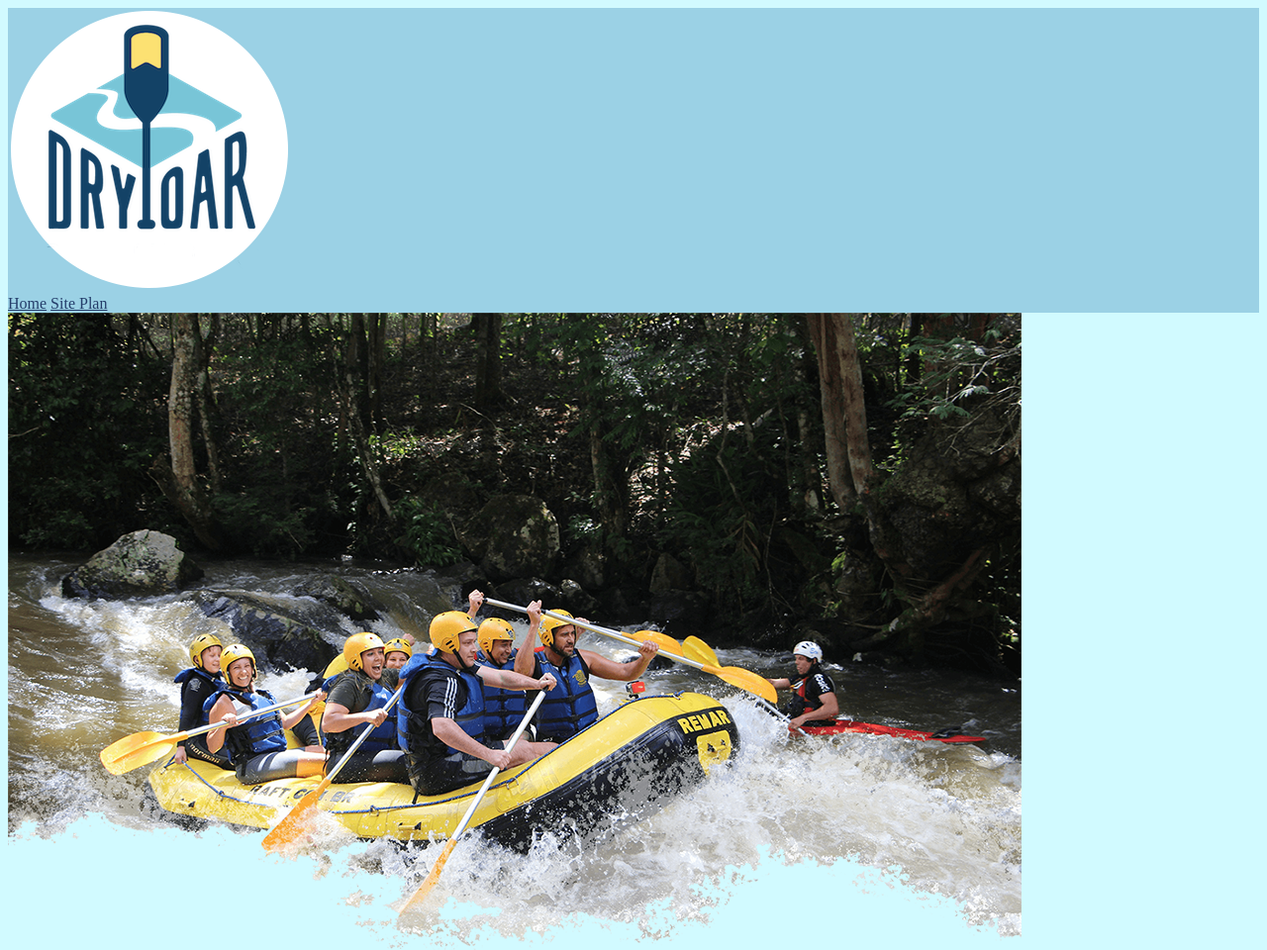
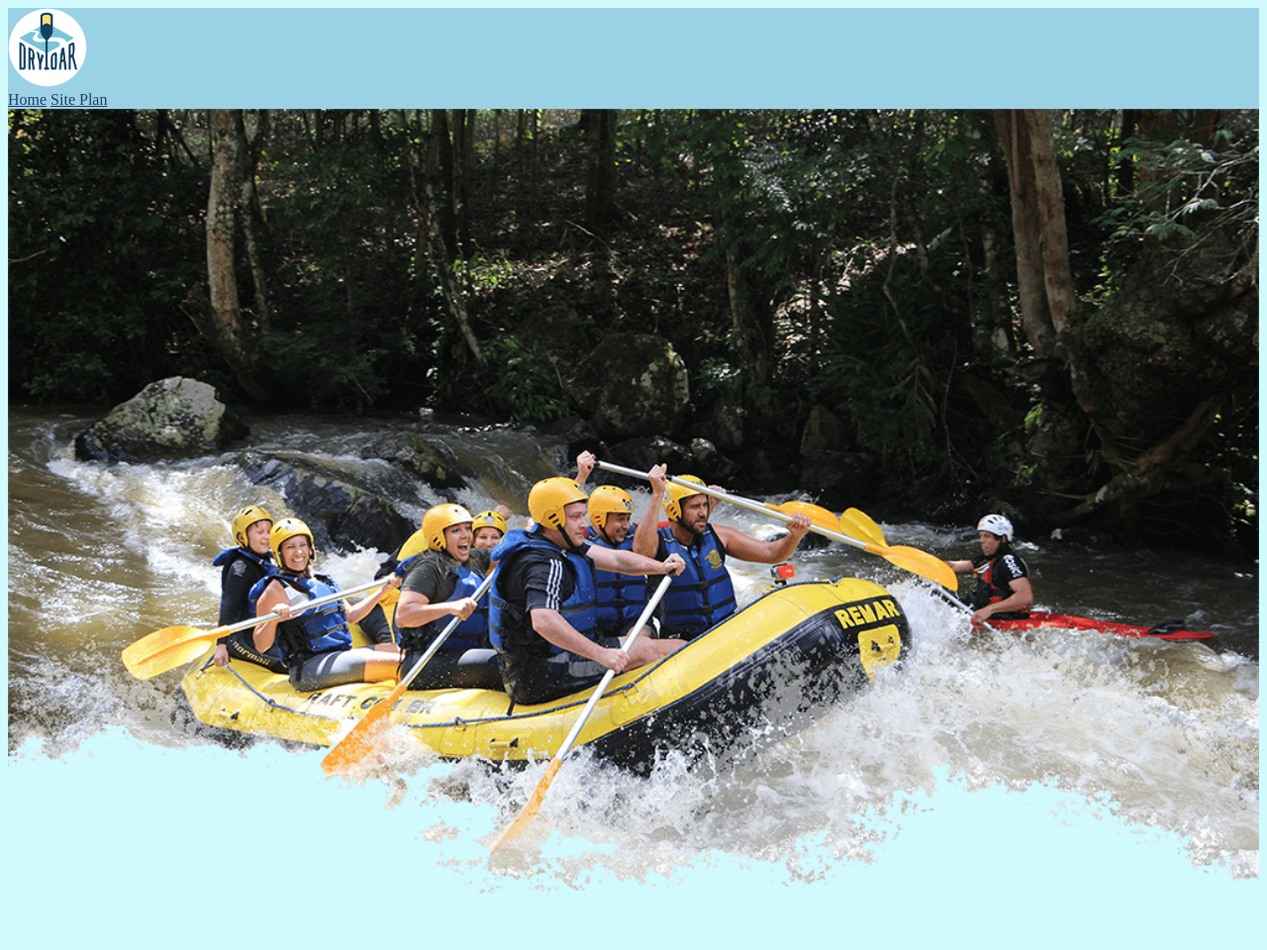
Before and after one commit to con16010/WDD130, a plain HTML site: page wwr/index.html in a window 1280 px wide. Shown: the top 960 px of the page at 99% size. Drawn offline with Linux system fonts and the light colour scheme.

Commit message:
added logo and hero widths

```diff
--- a/wwr/styles/style.css
+++ b/wwr/styles/style.css
@@ -62,6 +62,12 @@ footer{
 .icon{
     width: 80px;
 }
+.logo{
+    width: 80px;
+}
+#hero-img{
+    width: 100%;
+}
 .home-title{
     color: black;
 }
```
